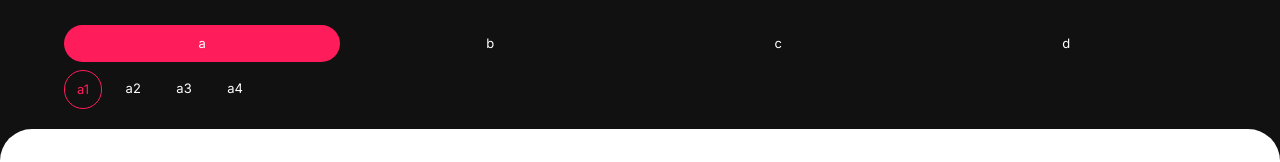
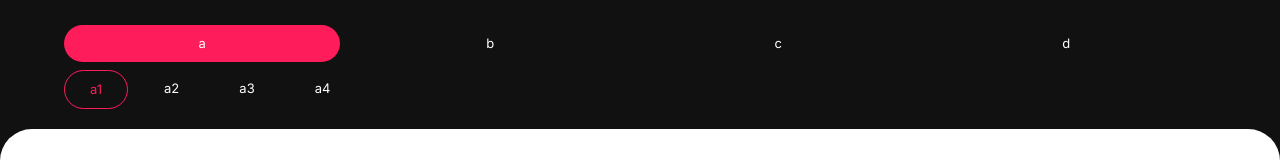
Before and after one commit to JoonsubHwang/esthers-la, a React (Create React App) app: page /characters/1 in a window 1280 px wide. Shown: the part 175-337 px from the top of the page. Built offline with nearby package versions, Linux system fonts and the light colour scheme.

Commit message:
Set min-width of .subcategories li

```diff
--- a/src/Selection/Selection.sass
+++ b/src/Selection/Selection.sass
@@ -34,6 +34,9 @@
                     background: $primary-color
 
         &.subcategories
-            li.selected
-                border: 1px solid $primary-color
-                color: $primary-color
+            li
+                min-width: 4rem
+
+                &.selected
+                    border: 1px solid $primary-color
+                    color: $primary-color
```
